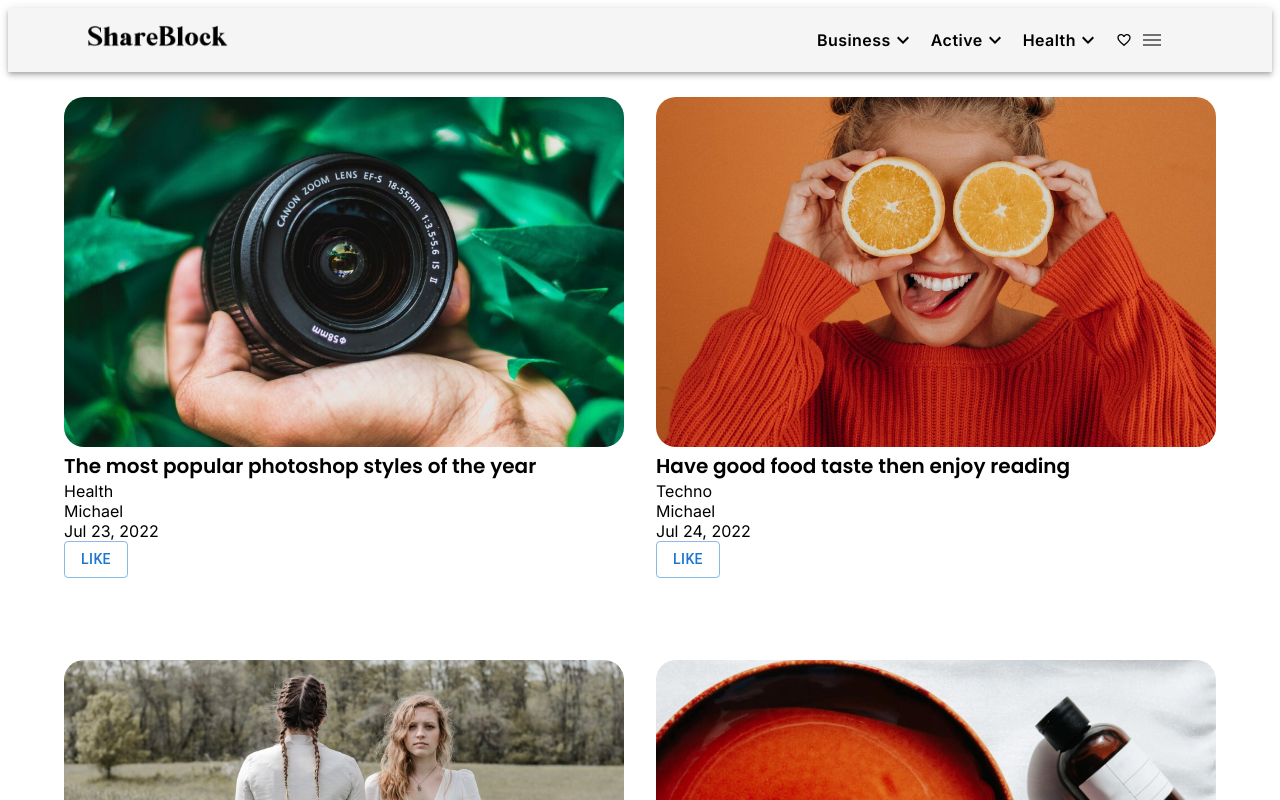
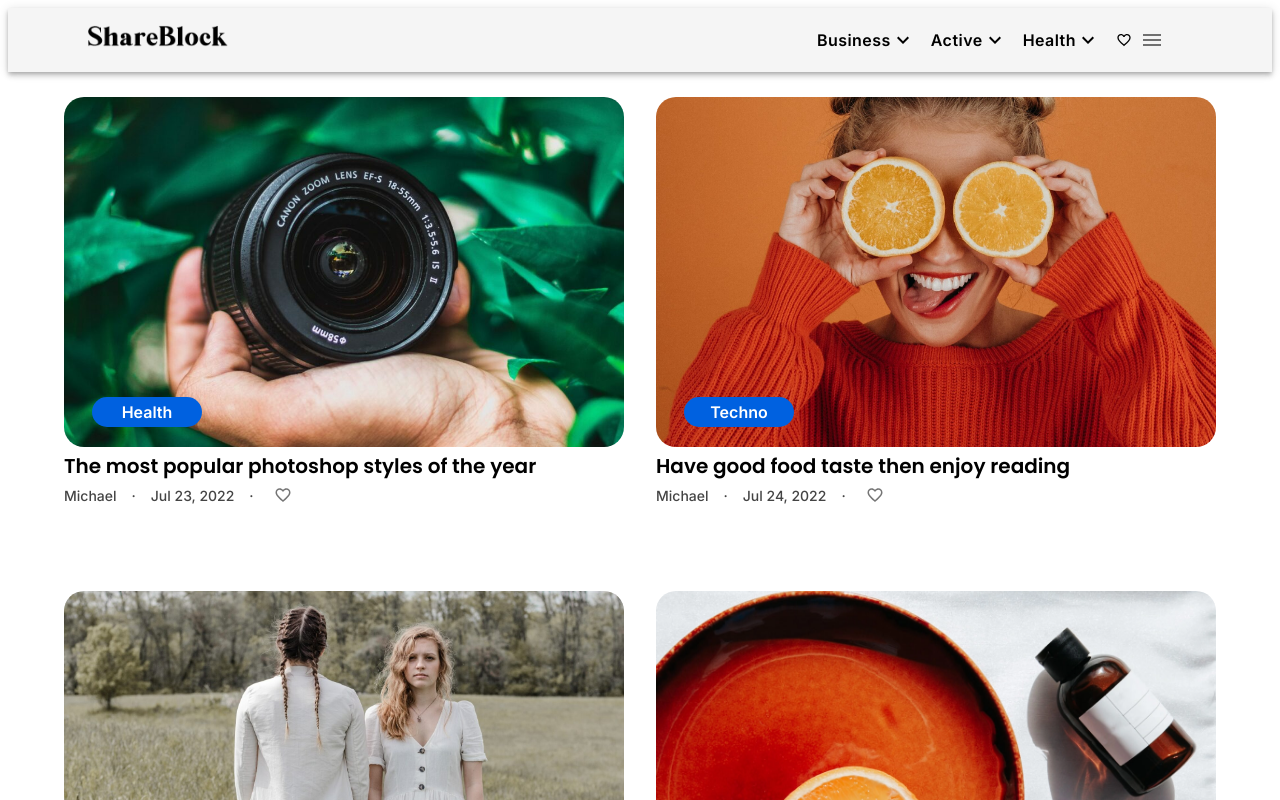
Before and after one commit to marianabalanchuk/blog-project, a React (Create React App) app: page / in a window 1280 px wide. Shown: the top 800 px of the page. Built offline with nearby package versions, Linux system fonts and the light colour scheme.

Commit message:
styled article card content

```diff
--- a/src/components/Articles/ArticleListItem.scss
+++ b/src/components/Articles/ArticleListItem.scss
@@ -1,6 +1,8 @@
 .article {
     overflow: hidden;
     margin: 25px auto;
+    text-align: left;
+    position: relative;
     img {
         object-fit: cover;
         max-height: 350px;
@@ -18,3 +20,41 @@
 .article-title:hover {
     color: #ff3152;
 }
+
+.article-info {
+    display: flex;
+    font-size: 14px;
+    font-weight: 500;
+    flex-direction: row;
+    justify-content: flex-start;
+    align-items: center;
+    color: #444444;
+}
+
+.article-date::before,
+.article-date::after {
+    content: '\00b7';
+    padding: 15px;
+}
+
+.article-category {
+    color: white;
+    background-color: #0061e0;
+    border-radius: 20px;
+    font-weight: 600;
+    padding: 5px;
+    text-align: center;
+    width: 100px;
+    position: absolute;
+    top: 300px;
+    left: 5%;
+}
+
+.article-author {
+    a {
+        font-size: 14px;
+        font-weight: 500;
+        color: #444444;
+        text-decoration: none;
+    }
+}
--- a/src/components/Articles/ArticlesListItem.tsx
+++ b/src/components/Articles/ArticlesListItem.tsx
@@ -1,4 +1,5 @@
-import { Button } from '@mui/material'
+import { IconButton } from '@mui/material'
+import FavoriteBorderIcon from '@mui/icons-material/FavoriteBorder'
 import { Component } from 'react'
 import './ArticleListItem.scss'
 const moment = require('moment')
@@ -19,11 +20,17 @@ class ArticlesListItem extends Component<Props> {
                 <img src={image} alt="article image" />
                 <div className="article-title">{title}</div>
                 <div className="article-category">{category}</div>
-                <div className="article-author">{author}</div>
-                <div className="article-date">
-                    {moment(date).format('MMM DD, YYYY')}
+                <div className="article-info">
+                    <div className="article-author">
+                        <a href="#">{author}</a>
+                    </div>
+                    <div className="article-date">
+                        {moment(date).format('MMM DD, YYYY')}
+                    </div>
+                    <IconButton aria-label="favorite" size="small">
+                        <FavoriteBorderIcon fontSize="inherit" />
+                    </IconButton>
                 </div>
-                <Button variant="outlined">Like</Button>
             </div>
         )
     }
--- a/src/components/Menu/Menu.tsx
+++ b/src/components/Menu/Menu.tsx
@@ -20,7 +20,7 @@ const Menu = (props: Props) => {
                 Health
                 <ExpandMoreIcon />
             </Button>
-            <IconButton aria-label="favorite" size="medium" color="error">
+            <IconButton aria-label="favorite" size="medium">
                 <FavoriteBorderIcon fontSize="inherit" />
             </IconButton>
         </div>
```
